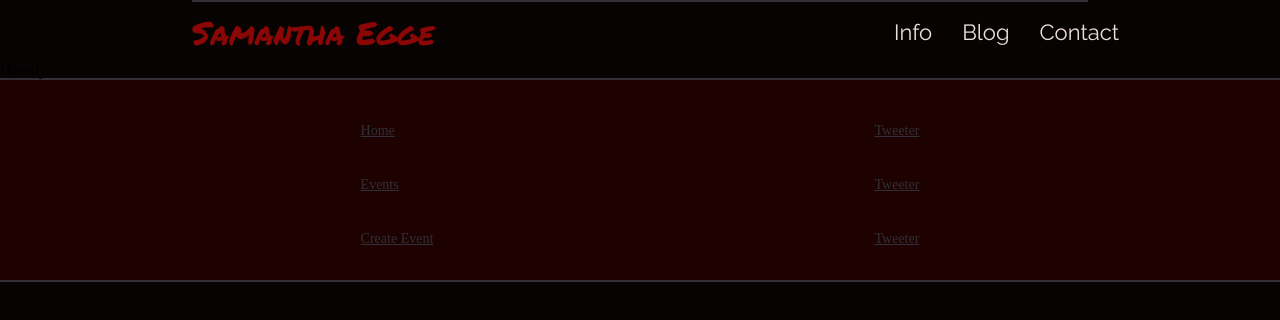
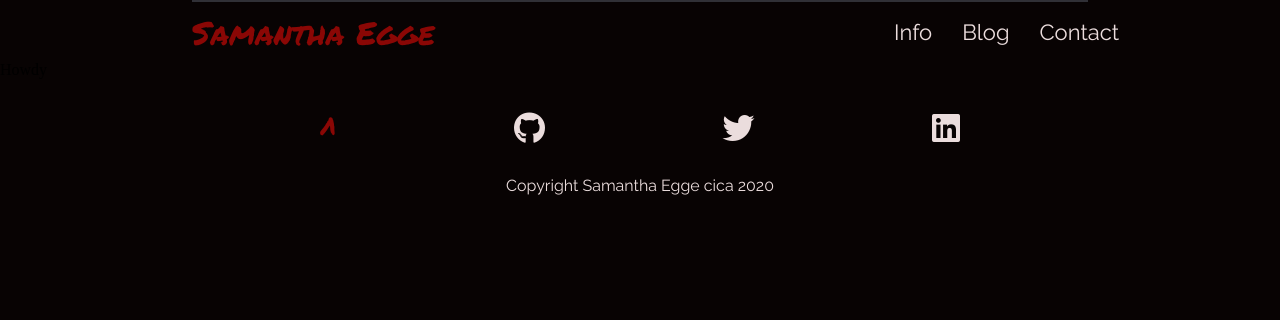
Before and after one commit to SamanthaEgge/portfolio-v1, a React (Create React App) app: page /contact in a window 1280 px wide. Shown: the top 320 px of the page. Built offline with nearby package versions, Linux system fonts and the light colour scheme.

Commit message:
Updated Footer and styling. TODO have bump to top for my button

```diff
--- a/src/components/Footer/Footer.js
+++ b/src/components/Footer/Footer.js
@@ -6,17 +6,14 @@ import './Footer.scss'
 const Footer = ( ) => {
   return(
     <div className='footer-container'>
-      <div className='footer-bar'>
-        <div className='footer-nav'>
-          <Link to='/' >Home</Link>
-          <Link to='/events'>Events</Link>
-          <Link to='/createevent'>Create Event</Link>
-        </div>
-        <div className='footer-social'>
-          <a href='#'>Tweeter</a>
-          <a href='#'>Tweeter</a>
-          <a href='#'>Tweeter</a>
-        </div>
+      <div className='footer-nav'>
+        <span className='footer-scroll'>^</span>
+        <a href="https://github.com/SamanthaEgge"><i class="fab fa-github"></i></a>
+        <a href="https://twitter.com/SamanthaEgge"><i class="fab fa-twitter"></i></a>
+        <a href="https://www.linkedin.com/in/samantha-egge/"><i class="fab fa-linkedin"></i></a>
+      </div>
+      <div className='footer-copyright'>
+        <p>Copyright Samantha Egge cica 2020</p>
       </div>
     </div>
   )
--- a/src/components/Footer/Footer.scss
+++ b/src/components/Footer/Footer.scss
@@ -1,41 +1,47 @@
 @import '../../styles/variables.scss';
 
 .footer-container {
-    width: 100%;
-    height: 200px;
-    background-color: $teritary-color;
+  width: 50%;
+  height: 150px;
+  margin: 0 auto;
+  // padding: 30px 0 30px 0;
+  background-color: $dark-primary;
+  display: flex;
+  flex-direction: column;
+  justify-content: space-evenly;
+  // align-items: space-between;
+  // border-top: 2px solid $gray-color;
+  // border-bottom: 2px solid $gray-color;
+
+  .footer-nav {
     display: flex;
-    justify-content: space-around;
-    align-items: center;
-    border-top: 2px solid $gray-color;
-    border-bottom: 2px solid $gray-color;
+    justify-content: space-between;
 
-    .footer-bar {
-        width: 1000px;
-        margin: 0 auto;
-        display: flex;
-        justify-content: space-around;
+    span {
+      color: $primary-color;
+      font-family: 'Permanent Marker', cursive;
+      font-size: 32px;
+
+      &:hover {
+        color: $off-white;
+      }
     }
+    a {
+      text-decoration: none;
+      color: $off-white;
+      font-size: 32px;
+      &:hover {
+        color: $primary-color;
+      }
+    }
+  }
 
-    .footer-nav {
-        padding-top: 10px;
-        display: flex;
-        flex-direction: column;
+  .footer-copyright {
+    p {
+      font-family: 'Raleway', sans-serif;
+      color: $off-white;
+      size: 20px;
+      text-align: center;
     }
-
-    .footer-social {
-        padding-top: 10px;
-        display: flex;
-        flex-direction: column;
-    }
-
-    a {
-        color: $gray-color;
-        padding: 20px 10px;
-        font-size: 14px;
-
-        &:hover {
-            color: $off-white;
-        }
-    }
+  }
 }
```
Also changed, not shown: src/ui-bops/Button.js (added), src/ui-bops/TagButton.js (deleted).
